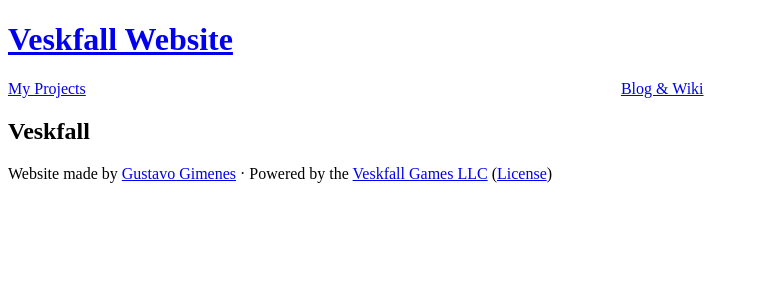
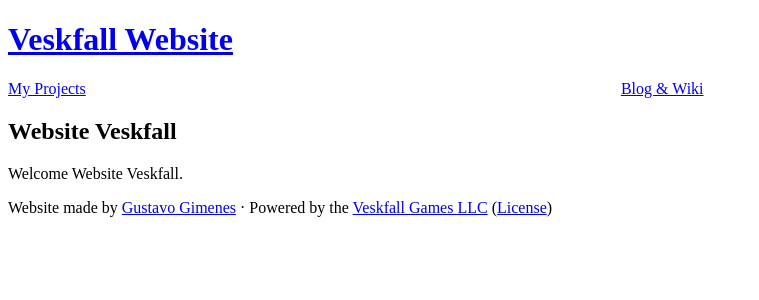
Before and after one commit to Gustavo-Gimenes/Website-Veskfall, a Jekyll site: the page built from index.html, in a window 1280 px wide. Shown: the top 300 px of the page, without its empty margins (0-759 px from the left). Built offline with Jekyll 4.4.1, drawn with Linux system fonts in a browser that asks for light colours; the list of posts is cut into pages by our own code.

Commit message:
Add files via upload

```diff
--- a/index.html
+++ b/index.html
@@ -1,4 +1,5 @@
 ---
 layout: default
 ---
-<h2>Veskfall</h2>
+<h2>Website Veskfall</h2>
+<p>Welcome Website Veskfall.</p>
```
